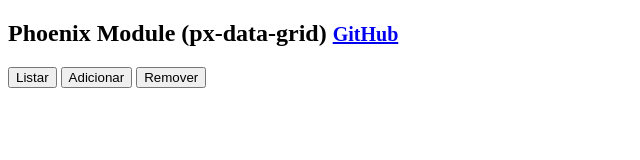
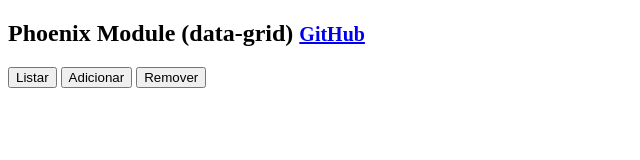
Before and after one commit to wesleifreitas/px-module, a website with bundled scripts: page demo/data-grid/index.html in a window 1280 px wide. Shown: the whole page, without its empty margins (0-640 px from the left). Built offline with nearby package versions, Linux system fonts and the light colour scheme.

Commit message:
feat(demo): renomear pasta

```diff
--- a/demo/px-data-grid/index.html
+++ b/demo/data-grid/index.html
@@ -31,7 +31,7 @@
 <body class="container" ng-controller="DataGridCtrl">
     <section id="mask">
         <div class="page-header">
-            <h1>Phoenix Module (px-data-grid)
+            <h1>Phoenix Module (data-grid)
                 <small><a href="https://github.com/wesleifreitas/px-module" target="_blank">GitHub</a></small>
             </h1>
         </div>
```
Also changed, not shown: demo/data-grid/app.js (renamed from demo/px-data-grid/app.js), demo/data-grid/data.json (renamed from demo/px-data-grid/data.json).
